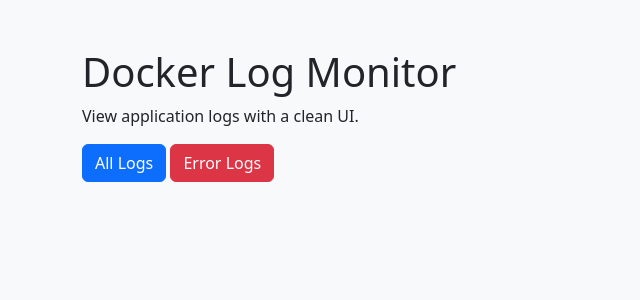
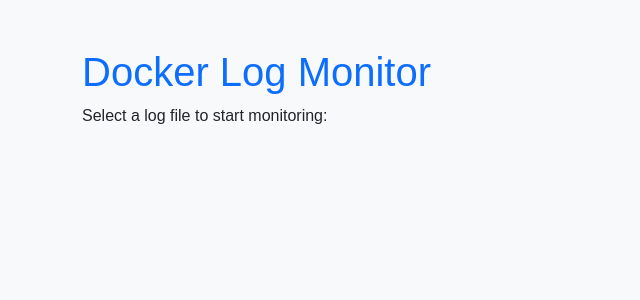
Before and after one commit to Hivyshu/docker-log-monitor, a Flask app: template templates/index.html in a window 1280 px wide. Shown: the top 300 px of the page, without its empty margins (0-640 px from the left). Run offline with Flask 3, Linux system fonts and the light colour scheme; the template is opened without the code that fills it, so the values that code supplies are empty.

Commit message:
Added UI/UX and Docker setup

```diff
--- a/app.py
+++ b/app.py
@@ -1,33 +1,47 @@
-from flask import Flask, render_template, request
+from flask import Flask, render_template, request, send_file
 import os
 
 app = Flask(__name__)
-LOG_FILE = os.getenv("LOG_FILE", "logs/app.log")
+LOG_DIR = "logs"
+
+# Helper to read logs
+def read_logs(file_name, severity=None, keyword=None):
+    file_path = os.path.join(LOG_DIR, file_name)
+    lines = []
+    if not os.path.exists(file_path):
+        return lines
+    with open(file_path) as f:
+        lines = f.readlines()
+    if severity:
+        lines = [l for l in lines if severity.upper() in l]
+    if keyword:
+        lines = [l for l in lines if keyword.lower() in l.lower()]
+    return lines
 
 # Home page
 @app.route("/")
-def home():
-    return render_template("index.html")
+def index():
+    files = os.listdir(LOG_DIR)
+    return render_template("index.html", files=files)
 
-# All logs page
+# View logs
 @app.route("/logs")
 def logs():
+    file_name = request.args.get("file", "app.log")
+    severity = request.args.get("severity", "")
     keyword = request.args.get("search", "")
-    with open(LOG_FILE) as f:
-        lines = f.readlines()
-    if keyword:
-        lines = [line for line in lines if keyword.lower() in line.lower()]
-    return render_template("logs.html", logs=lines, keyword=keyword)
+    logs = read_logs(file_name, severity, keyword)
+    files = os.listdir(LOG_DIR)
+    return render_template("logs.html", logs=logs, files=files, current_file=file_name, severity=severity, keyword=keyword)
 
-# Error logs page
-@app.route("/errors")
-def errors():
-    keyword = request.args.get("search", "")
-    with open(LOG_FILE) as f:
-        lines = [line for line in f if "ERROR" in line]
-    if keyword:
-        lines = [line for line in lines if keyword.lower() in line.lower()]
-    return render_template("errors.html", logs=lines, keyword=keyword)
+# Download logs
+@app.route("/download")
+def download():
+    file_name = request.args.get("file", "app.log")
+    file_path = os.path.join(LOG_DIR, file_name)
+    if os.path.exists(file_path):
+        return send_file(file_path, as_attachment=True)
+    return "File not found", 404
 
 if __name__ == "__main__":
     app.run(host="0.0.0.0", port=5000)
--- /dev/null
+++ b/static/style.css
@@ -0,0 +1,7 @@
+body {
+  font-family: Arial, sans-serif;
+}
+pre {
+  white-space: pre-wrap;
+  word-wrap: break-word;
+}
--- a/templates/index.html
+++ b/templates/index.html
@@ -1,16 +1,20 @@
 <!doctype html>
 <html lang="en">
 <head>
-  <meta charset="utf-8">
-  <title>Log Monitor</title>
-  <link href="https://cdn.jsdelivr.net/npm/bootstrap@5.3.0/dist/css/bootstrap.min.css" rel="stylesheet">
+<meta charset="utf-8">
+<title>Log Monitor</title>
+<link href="https://cdn.jsdelivr.net/npm/bootstrap@5.3.0/dist/css/bootstrap.min.css" rel="stylesheet">
+<link rel="stylesheet" href="{{ url_for('static', filename='style.css') }}">
 </head>
 <body class="bg-light">
-  <div class="container mt-5">
-    <h1>Docker Log Monitor</h1>
-    <p>View application logs with a clean UI.</p>
-    <a class="btn btn-primary" href="/logs">All Logs</a>
-    <a class="btn btn-danger" href="/errors">Error Logs</a>
+<div class="container mt-5">
+  <h1 class="text-primary">Docker Log Monitor</h1>
+  <p>Select a log file to start monitoring:</p>
+  <div class="list-group">
+    {% for file in files %}
+      <a class="list-group-item list-group-item-action" href="/logs?file={{ file }}">{{ file }}</a>
+    {% endfor %}
   </div>
+</div>
 </body>
 </html>
```
Also changed, not shown: templates/logs.html (+35 -17 lines), static/main.js (added), 1 other file.
